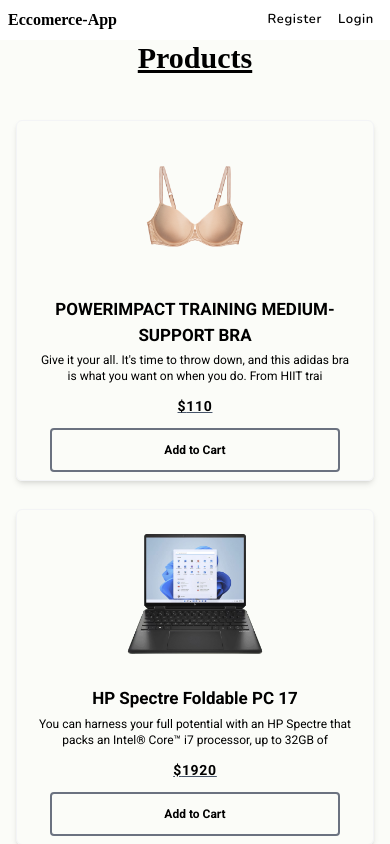
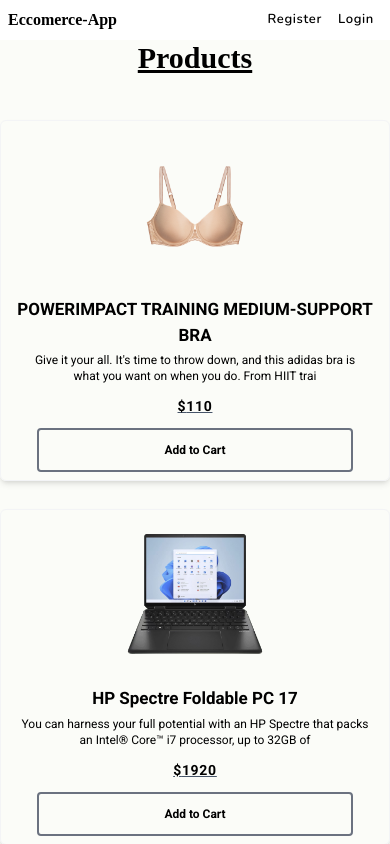
Before and after one commit to Hilcbek/simpleEcoFront, a React (Vite) app: page / in a window 390 px wide. Shown: the top 844 px of the page. Built offline with nearby package versions, Linux system fonts and the light colour scheme; a web font is replaced by a local one.

Commit message:
adsasadadsaasd

```diff
--- a/src/Pages/Products.jsx
+++ b/src/Pages/Products.jsx
@@ -6,13 +6,13 @@
 export const Products = () => {
   let cartModal = useCartModalHook()
   return (
-    <div className={`${cartModal.open ? 'md:w-9/12' :'xs:w-11/12'} mx-auto flex-col h-full flex items-center justify-start transition duration-300 ease-linear`}>
+    <div className={`${cartModal.open ? 'md:w-9/12' :'xs:w-full'} mx-auto flex-col h-full flex items-center justify-start transition duration-300 ease-linear`}>
       <h1 className="xs:text-3xl md:text-6xl font-Agbalumo xs:mb-3 md:mb-5 underline fot-bold">
         Products
       </h1>
       <div
         className={`${
-          cartModal.open ? "md:grid-cols-4" : "md:grid-cols-5"
+          cartModal.open ? "md:grid-cols-4" : "xl:grid-cols-5 lg:grid-cols-4 md:grid-cols-3 sm:grid-cols-2"
         } w-full grid py-8 gap-6 xs:grid-cols-1`}
       >
         {product.map((product) => (
```
